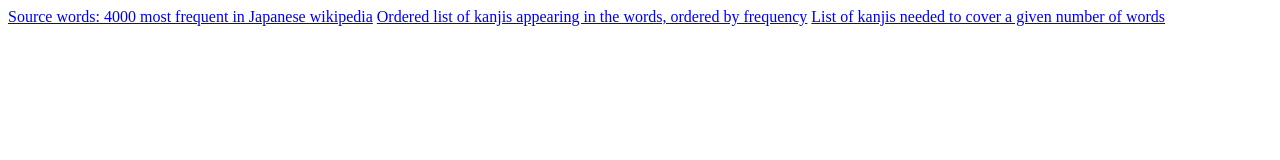
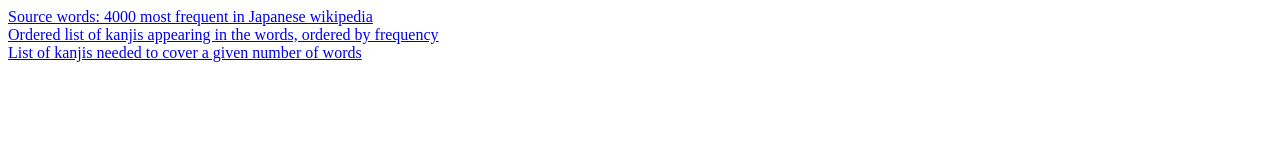
Before and after one commit to arcadelandia/japanese, a plain HTML site: page index.html in a window 1280 px wide. Drawn offline with Linux system fonts and the light colour scheme.

Commit message:
update index.html

```diff
--- a/index.html
+++ b/index.html
@@ -3,7 +3,7 @@
 <title>Japanese most common 4000 words from Wikipedia</title>
 </head>
 <body>
-<a href="source_words.txt">Source words: 4000 most frequent in Japanese wikipedia</a>
-<a href="kanjicount_ordered.txt">Ordered list of kanjis appearing in the words, ordered by frequency</a>
+<a href="source_words.txt">Source words: 4000 most frequent in Japanese wikipedia</a><br>
+<a href="kanjicount_ordered.txt">Ordered list of kanjis appearing in the words, ordered by frequency</a><br>
 <a href="words_with_kanjis.txt">List of kanjis needed to cover a given number of words</a>
 </body>
```
